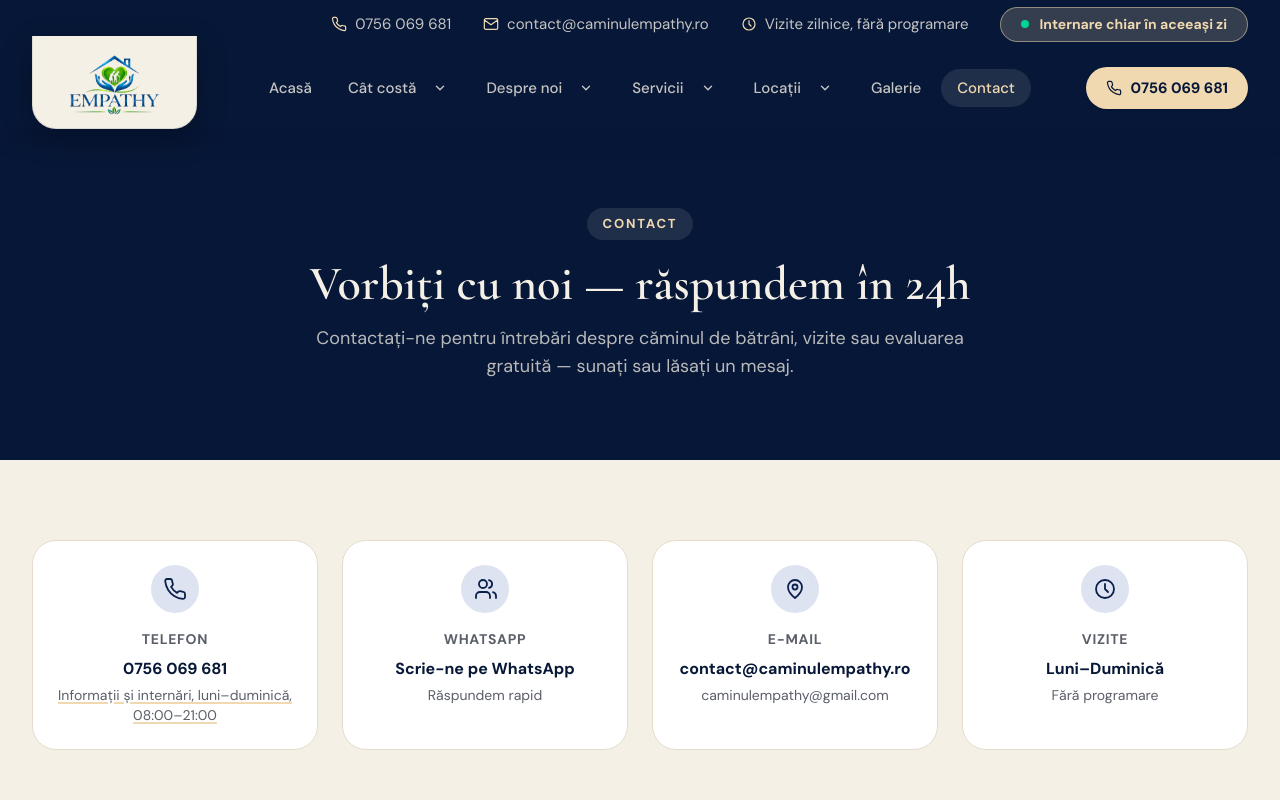
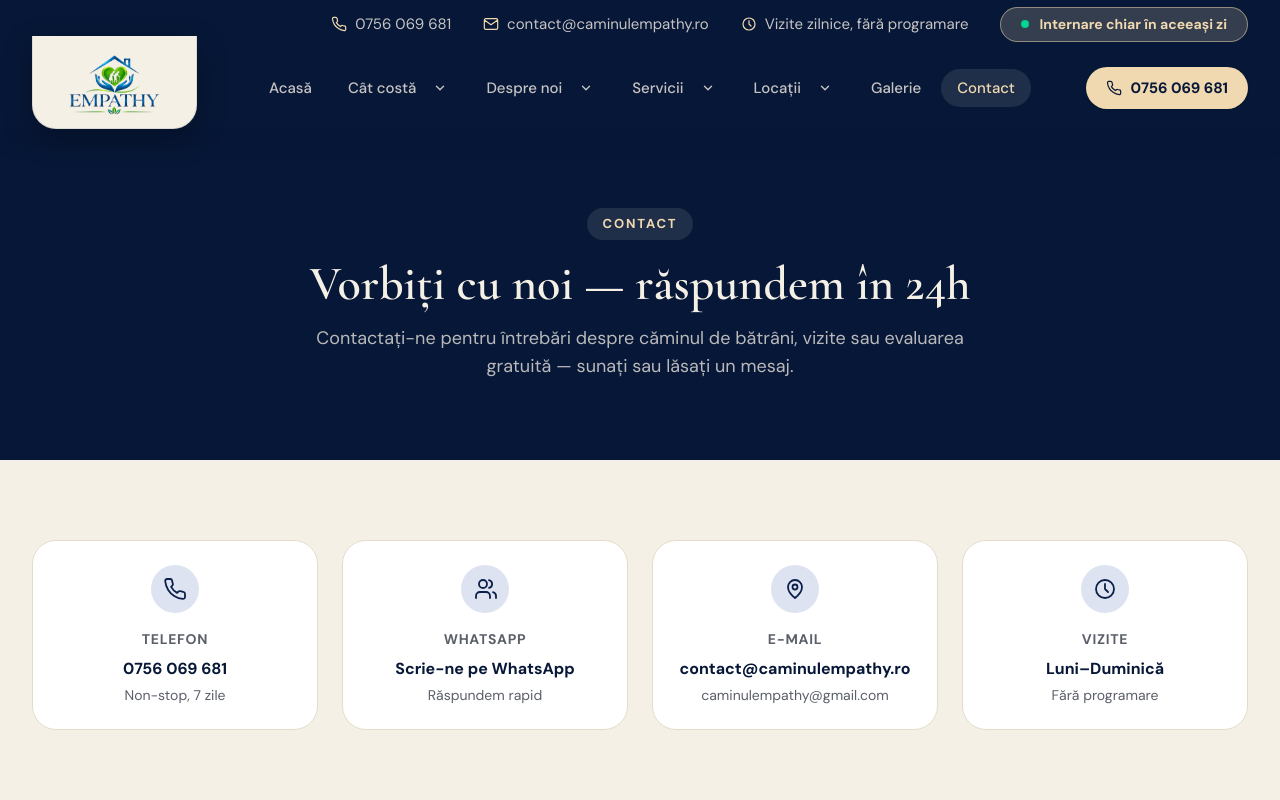
Before and after one commit to policolor-website/caminul-empathy, a Next.js app: page /contact in a window 1280 px wide. Shown: the top 800 px of the page. Built offline with nearby package versions, Linux system fonts and the light colour scheme.

Commit message:
Elimin numarul secundar - ramane doar 0756 069 681

```diff
--- a/app/contact/page.tsx
+++ b/app/contact/page.tsx
@@ -43,7 +43,7 @@ export default function ContactPage() {
         <div className="mx-auto max-w-7xl px-5 sm:px-8">
           <div className="grid gap-6 md:grid-cols-2 lg:grid-cols-4">
             {[
-              { icon: "phone", t: "Telefon", main: SITE.phone, sub: "Non-stop, 7 zile", subHref: "tel:+40720160612", subLabel: "Informații și internări, luni–duminică, 08:00–21:00", href: SITE.phoneHref },
+              { icon: "phone", t: "Telefon", main: SITE.phone, sub: "Non-stop, 7 zile", href: SITE.phoneHref },
               { icon: "users", t: "WhatsApp", main: "Scrie-ne pe WhatsApp", sub: "Răspundem rapid", href: SITE.whatsapp },
               { icon: "pin", t: "E-mail", main: SITE.email, sub: SITE.email2, href: `mailto:${SITE.email}` },
               { icon: "clock", t: "Vizite", main: "Luni–Duminică", sub: "Fără programare", href: null },
@@ -65,13 +65,7 @@ export default function ContactPage() {
                   ) : (
                     <div className="mt-2 font-semibold text-pine-deep">{c.main}</div>
                   )}
-                  {"subHref" in c && c.subHref ? (
-                    <a href={c.subHref} className="mt-1 block text-sm text-ink-soft underline decoration-honey decoration-2 underline-offset-2 hover:text-clay">
-                      {c.subLabel}
-                    </a>
-                  ) : (
-                    <div className="mt-1 text-sm text-ink-soft">{c.sub}</div>
-                  )}
+                  <div className="mt-1 text-sm text-ink-soft">{c.sub}</div>
                 </div>
               </Reveal>
             ))}
```
